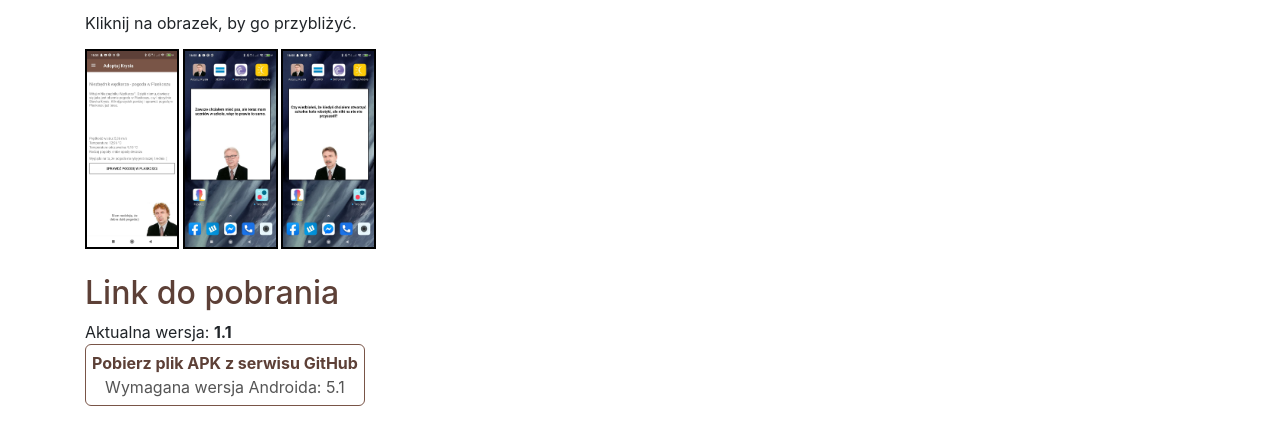
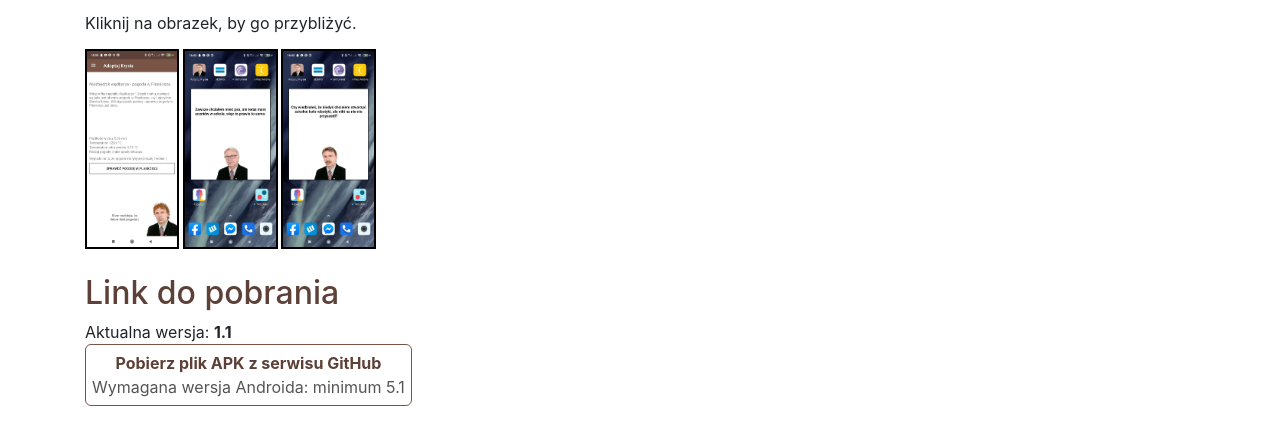
Before and after one commit to adoptuj-krysia/adoptuj-krysia.github.io, a plain HTML site: page index.html in a window 1280 px wide. Shown: the part 520-948 px from the top of the page. Drawn offline with Linux system fonts and the light colour scheme.

Commit message:
Changed download button

```diff
--- a/index.html
+++ b/index.html
@@ -75,7 +75,7 @@
 
         <a href="https://github.com/adoptuj-krysia/adoptuj-krysia-android/releases/download/1.1/v1-1-0-adoptuj-krysia-android.apk" class="anchor-button">
             Pobierz plik APK z serwisu GitHub<br/>
-            <span class="anchor-button-subtext">Wymagana wersja Androida: 5.1</span>
+            <span class="anchor-button-subtext">Wymagana wersja Androida: minimum 5.1</span>
         </a>
     </section>
 
```
